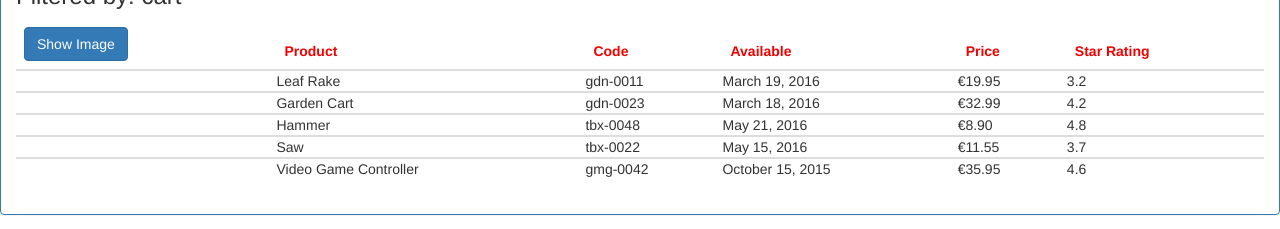
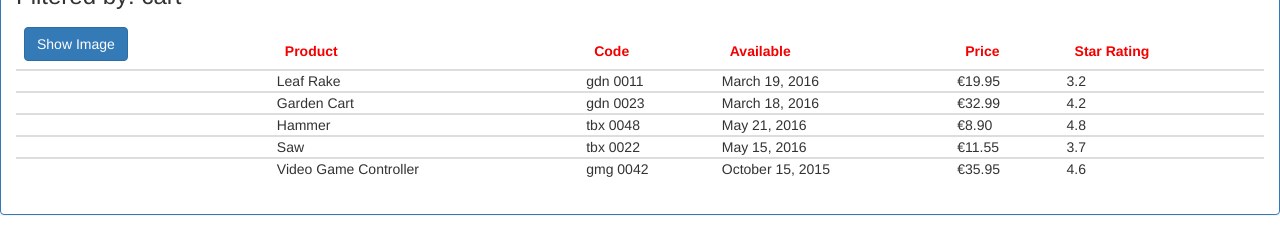
Before and after one commit to YoneMoreno/LearningAngular, an Angular app in the folder APM/: page / in a window 1280 px wide. Shown: the part 204-433 px from the top of the page. Built offline with nearby package versions, Linux system fonts and the light colour scheme.

Commit message:
added a custom pipe to convert any character to space

```diff
--- a/APM/src/app/app.module.ts
+++ b/APM/src/app/app.module.ts
@@ -3,11 +3,14 @@
 import {FormsModule} from "@angular/forms";
 import {AppComponent} from './app.component';
 import {ProductListComponent} from './products/product-list.component';
+import {ConvertActionBindingResult} from "@angular/compiler/src/compiler_util/expression_converter";
+import {ConvertToSpacesPipe} from "./shared/convert-to-spaces.pipe";
 
 @NgModule({
   declarations: [
     AppComponent,
-    ProductListComponent
+    ProductListComponent,
+    ConvertToSpacesPipe
   ],
   imports: [
     BrowserModule,
--- a/APM/src/app/products/product-list.component.html
+++ b/APM/src/app/products/product-list.component.html
@@ -43,7 +43,7 @@
                [style.margin.px]="imageMargin">
         </td>
         <td>{{product.productName}}</td>
-        <td>{{product.productCode | lowercase}}</td>
+        <td>{{product.productCode | lowercase | convertToSpaces:'-'}}</td>
         <td>{{product.releaseDate}}</td>
         <td>{{product.price | currency:'EUR':true:'1.2-2'}}</td>
         <td>{{product.starRating}}</td>
--- /dev/null
+++ b/APM/src/app/shared/convert-to-spaces.pipe.ts
@@ -0,0 +1,12 @@
+import {Pipe, PipeTransform} from "@angular/core";
+
+@Pipe({
+  name: 'convertToSpaces'
+})
+
+export class ConvertToSpacesPipe implements PipeTransform {
+  transform(value: string, character: string): string {
+    return value.replace(character, ' ');
+  }
+
+}
```
